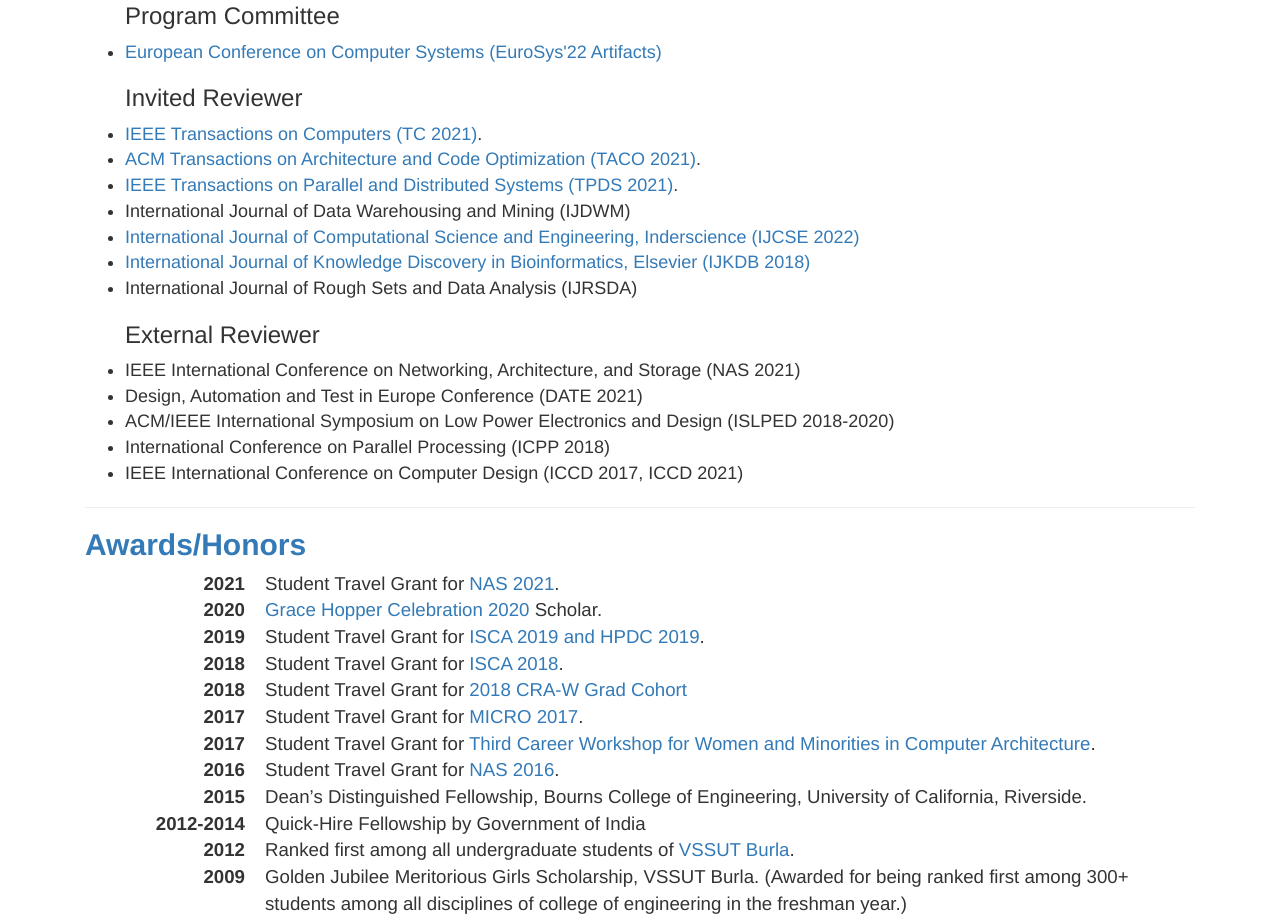
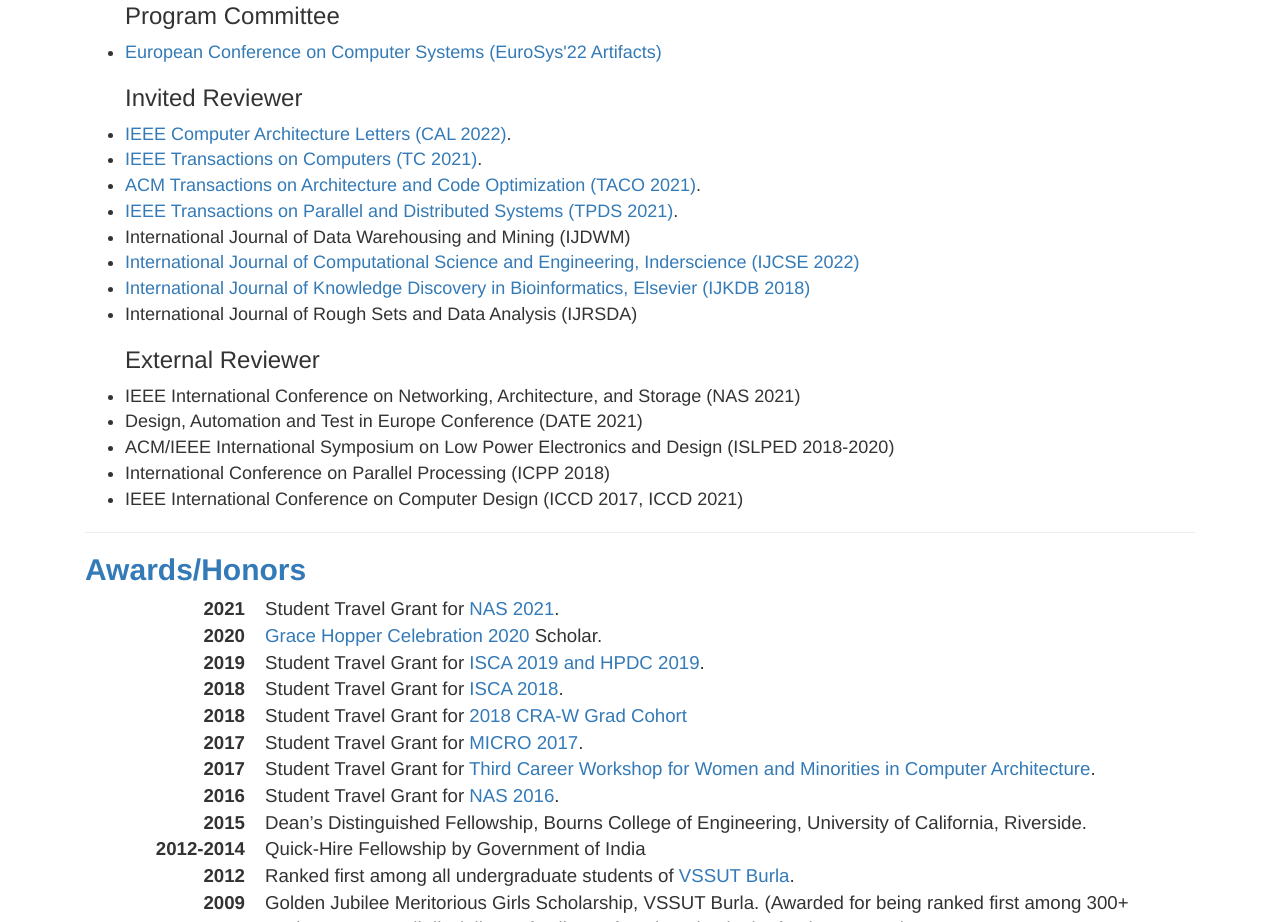
Before and after one commit to sumeetssaurav/sumeetssaurav.github.io, a plain HTML site: page index.html in a window 1280 px wide. Shown: the part 4039-4961 px from the top of the page. Drawn offline with Linux system fonts and the light colour scheme; some icons are missing.

Commit message:
added cal

```diff
--- a/index.html
+++ b/index.html
@@ -1400,6 +1400,8 @@
 
                             <!-- Invited Reviewer -->
                             <h3>Invited Reviewer</h3>
+                            <li style="font-size:18px" ;><a href="https://www.computer.org/csdl/journal/ca">
+                                IEEE Computer Architecture Letters (CAL 2022)</a>.</li>
                             <li style="font-size:18px" ;><a href="https://www.computer.org/csdl/journal/tc">
                                 IEEE Transactions on Computers (TC 2021)</a>.</li>
 
```
